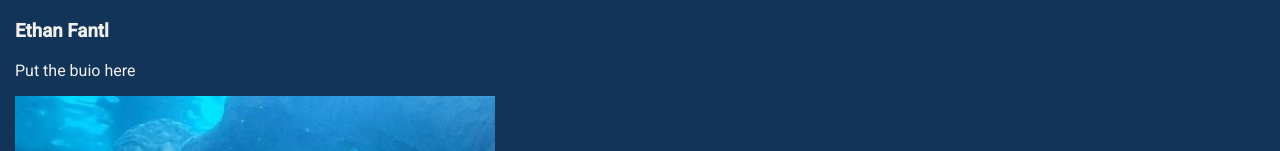
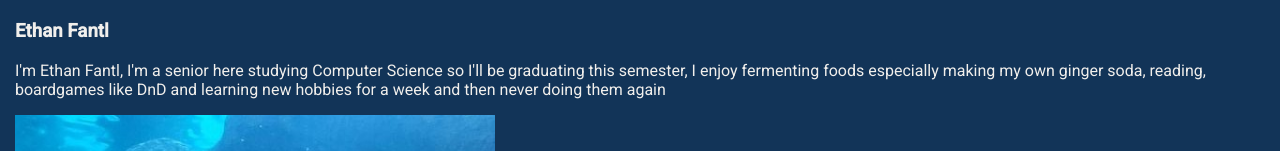
Before and after one commit to ethanfantl/Color-coordinate-website, an Angular app in the folder team-project/: page /about in a window 1280 px wide. Shown: the part 530-681 px from the top of the page. Built offline with nearby package versions, Linux system fonts and the light colour scheme.

Commit message:
fixed ethan fantl bio

```diff
--- a/team-project/src/app/layout/footer/footer.component.css
+++ b/team-project/src/app/layout/footer/footer.component.css
@@ -2,14 +2,12 @@
     display: block;
     width: 100%;
   }
-
 footer {
     background-color: #030303;
     color: #D4C9BE;
     padding: 2rem 1rem;
     font-size: 0.9rem;
   }
-
 .footer-container {
     max-width: 1200px;
     margin: 0 auto;
@@ -45,8 +43,7 @@
     transition: color 0.2s ease-in-out;
 }
 
-  .footer-nav a:hover,
-  .footer-nav a:focus {
+.footer-nav a:hover, .footer-nav a:focus {
     color: #F1EFEC;
     text-decoration: underline;
 }
--- a/team-project/src/app/pages/about/about.component.html
+++ b/team-project/src/app/pages/about/about.component.html
@@ -6,7 +6,7 @@
     <div class="team-member-card">
       <img class="avatar" src="../../../assets/ethanFantlAvatar.png" alt='Ethan Fantls Avatar'>
       <h3>Ethan Fantl</h3>
-      <p> Put the buio here</p>
+      <p> I'm Ethan Fantl, I'm a senior here studying Computer Science so I'll be graduating this semester, I enjoy fermenting foods especially making my own ginger soda, reading, boardgames like DnD and learning new hobbies for a week and then never doing them again</p>
     </div>
     <div class="team-member-card">
       <img class="avatar" src="../../../assets/haydend1.jpg" alt="Picture of Hayden">
```
Lines whose indentation alone changed are shown as unchanged.
